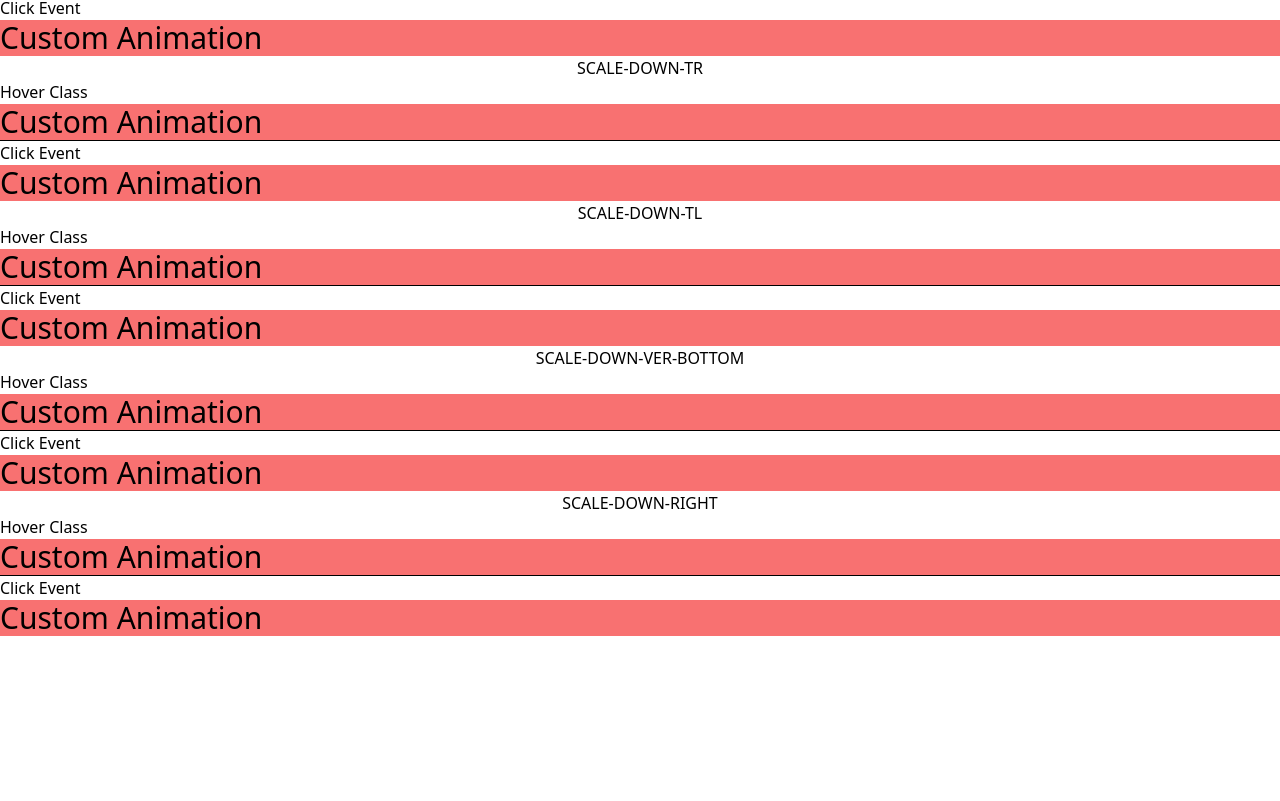
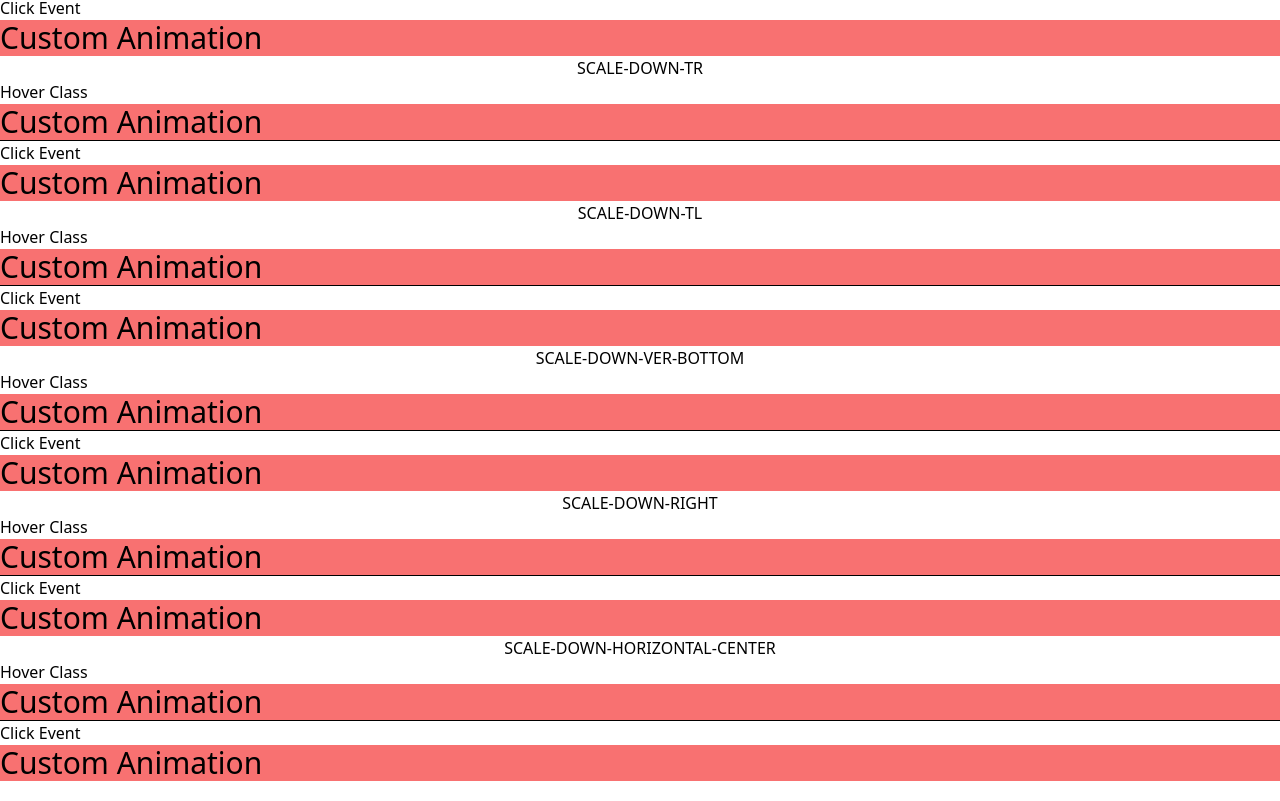
Before and after one commit to dbomoto/Tailwind-Custom-Animations, a website: page public/home/home.html in a window 1280 px wide. Shown: the part 3041-3842 px from the top of the page. Before the commit the page ends 3697 px from the top, so only its background shows below. Drawn offline with Linux system fonts and the light colour scheme.

Commit message:
Added scale down horizontal center animation

```diff
--- a/public/home/home.html
+++ b/public/home/home.html
@@ -317,6 +317,18 @@
 <hr>
 <h3>Click Event</h3>
 <div class="text-3xl bg-red-400" onclick="clickTest(this,'scale-down-right')">Custom Animation</div>
+<!--
+  SCALE-DOWN-HORIZONTAL-CENTER
+ -->
+<!-- Cannot combine the same animation in multiple events (e.g. hover and click) -->
+<h2 class="text-center">SCALE-DOWN-HORIZONTAL-CENTER</h2>
+<h3>Hover Class</h3>
+<div class="group">
+  <div class="text-3xl bg-red-400 group-hover:scale-down-hor-center">Custom Animation</div>
+</div>
+<hr>
+<h3>Click Event</h3>
+<div class="text-3xl bg-red-400" onclick="clickTest(this,'scale-down-hor-center')">Custom Animation</div>
 
 
 
--- a/sourceTailwind.css
+++ b/sourceTailwind.css
@@ -386,6 +386,17 @@
       transform-origin: 100% 50%;
     }
   }
+  .scale-down-hor-center {
+    animation: scale-down-hor-center 0.4s cubic-bezier(0.250, 0.460, 0.450, 0.940) both;
+  }
+  @keyframes scale-down-hor-center {
+    0% {
+      transform: scaleX(1);
+    }
+    100% {
+      transform: scaleX(0.3);
+    }
+  }
 
 
 
```
Also changed, not shown: public/home/home.css.
